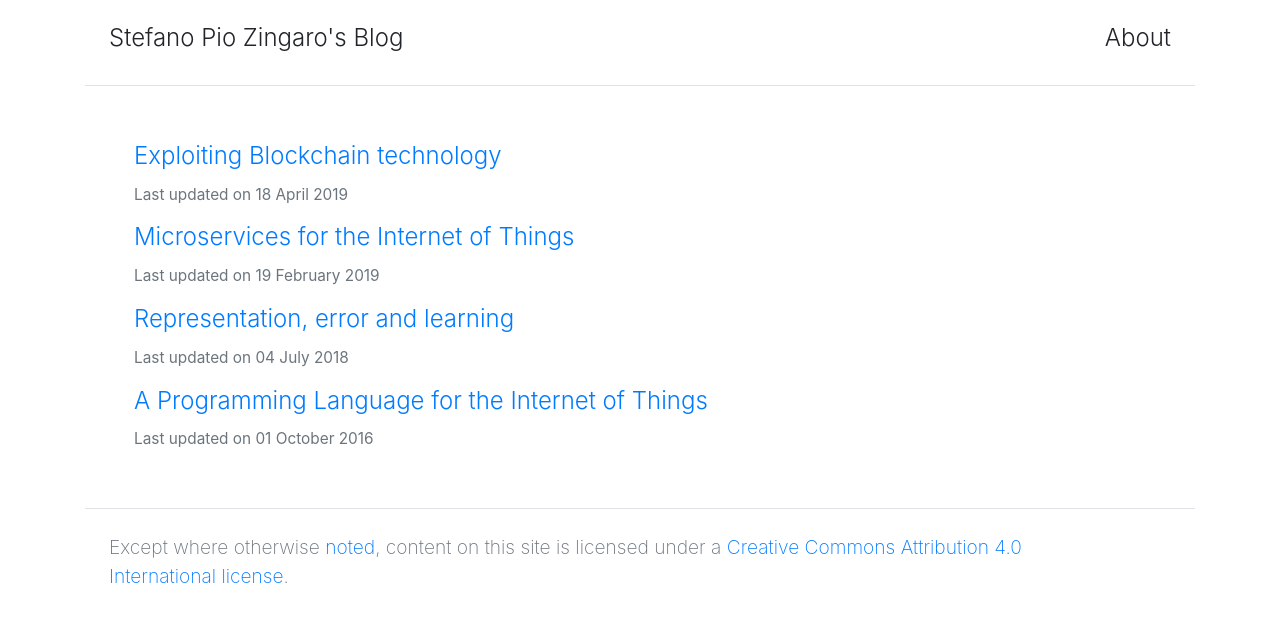
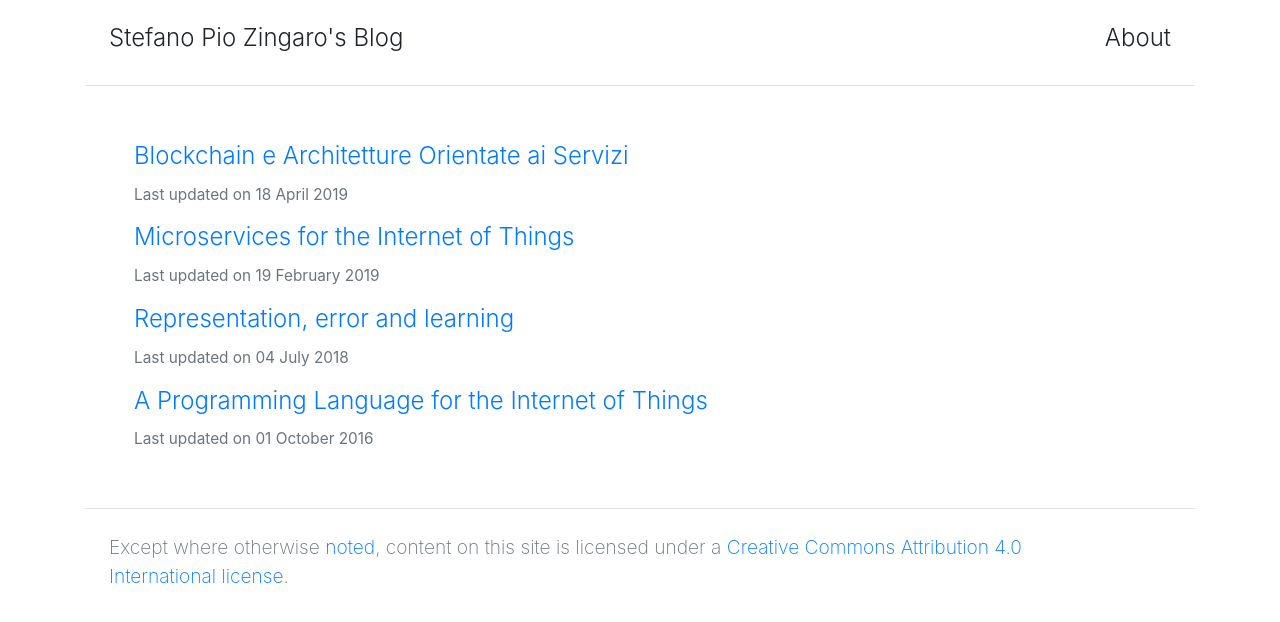
Before and after one commit to saltgz/saltgz.github.io, a Jekyll site: the page built from index.md, in a window 1280 px wide. Shown: the top 622 px of the page. Built offline with Jekyll 4.4.1, drawn with Linux system fonts in a browser that asks for light colours; comment, search, counter and statistics services are not loaded.

Commit message:
Update 2019-04-18-blockchain-soa.md

```diff
--- a/_posts/2019-04-18-blockchain-soa.md
+++ b/_posts/2019-04-18-blockchain-soa.md
@@ -1,5 +1,5 @@
 ---
-title: Exploiting Blockchain technology
+title: Blockchain e Architetture Orientate ai Servizi
 slug: blockchain-technology-introduction
 image: https://source.unsplash.com/lZzlQUblE_U
 language: italian
```
